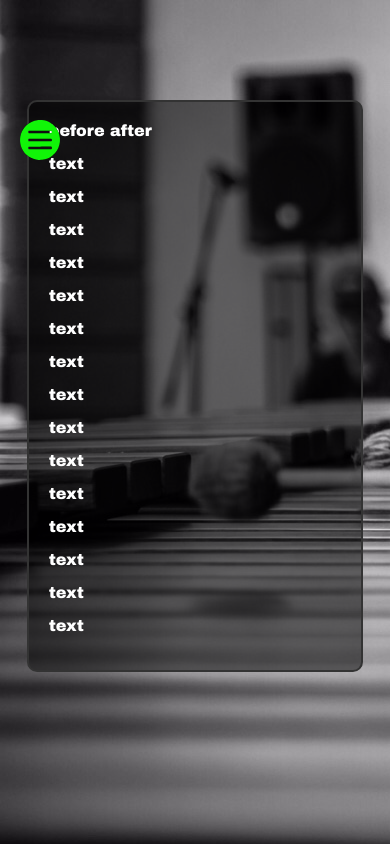
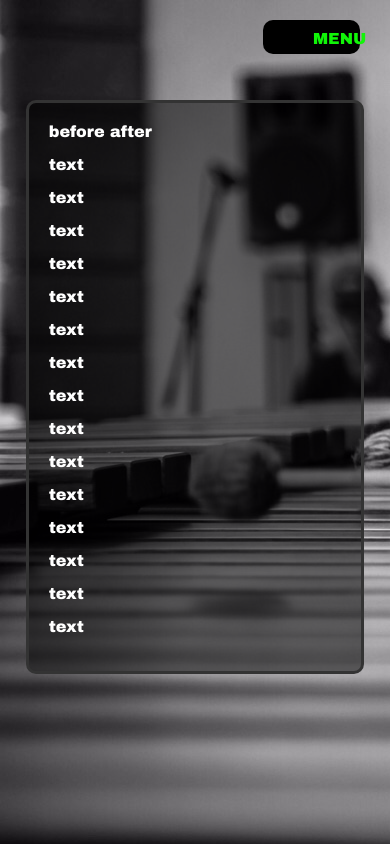
Before and after one commit to schneima/schneima.github.io, a plain HTML site: page index.html in a window 390 px wide. Drawn offline with Linux system fonts and the light colour scheme.

Commit message:
Navi improvements
- background fixed position
- min width navi displayed on right side

```diff
--- a/index.html
+++ b/index.html
@@ -17,11 +17,9 @@
 -->
 
     <nav>
-        <a href="#" id="menu-icon">
-            <img src="images/menu_icon_green.svg"/>
-        </a>
+        <a href="#" id="menu-icon">MENU</a>
         <ul>
-            <li><a href="#" class="current">Home</a></li>
+            <li><a href="#">Home</a></li>
             <li><a href="#">About</a></li>
             <li><a href="#">Work</a></li>
             <li><a href="#">Blog</a></li>
@@ -32,6 +30,8 @@
 
 
     <div id="Content">
+        <div id="TestDiv">
+        </div>
         before
 
         <!--
--- a/style.css
+++ b/style.css
@@ -10,6 +10,7 @@ body
     margin: 0px;
     background-image: url(images/background_player.jpg);
     background-repeat: no-repeat;
+    background-attachment: fixed;
 }
 
 /*
@@ -21,7 +22,7 @@ header
     margin: 0px;
     background-color: #000;
 }
-*/
+
 
 #BackgroundImage
 {
@@ -29,14 +30,16 @@ header
     position: fixed;
     margin-left: auto;
     margin-right: auto;
-    z-index: 1;
 }
+*/
 
 nav
 {
-    float: right;
     padding: 20px;
     color: #11F508;
+    /*
+    background-color:rgba(10,10,10,0.5);
+*/
 }
 
 nav a:visited{
@@ -46,6 +49,9 @@ nav a:visited{
 nav a {
     text-decoration: none;
     color: #11F508;
+    background-color: black;
+    border-radius: 10px;
+    padding: 7px;
 }
 
 nav a:hover
@@ -57,30 +63,20 @@ nav a:hover
 #menu-icon
 {
     display: none;
-    width: 40px;
-    height: 40px;
-    background: #111 url(images/menu_icon_white.svg) center;
+    padding-left: 50px;
+    padding-top: 10px;
+    margin-left: 10px;
 }
-#menu-icon img
-{
-    width: 40px;
+
+ul {
+	list-style: none;
     height: 40px;
 }
 
-ul {
-
-	list-style: none;
-}
-
 li {
-
 	display: inline-block;
 	float: left;
-	padding: 10px
-}
-
-.current {
-	color: #2262AD;
+    margin-left: 10px;
 }
 
 #Content
@@ -88,51 +84,54 @@ li {
     width: 75%;
     padding: 20px;
     max-width: 1000px;
-    border: 2px solid;
+    border: #333 3px solid;
     border-radius: 10px;
-    border-color: #333;
-    margin-top: 100px;
     margin-left: auto;
     margin-right: auto;
     background-color:rgba(0,0,0,0.5);
 }
 
-
 /*MEDIA QUERY*/
 @media only screen and (max-width : 640px) {
 
 	#menu-icon {
-        width: 40px;
-        height: 40px;
 		display: block;
-        background-color: aqua;
-        background: url("images/menu_icon_white.svg");
+        margin-right: 10px;
+        /*
+        background: url("images/menu_icon_green.svg");
+        background-repeat: no-repeat;
+        background-size: 40px;
+        */
     }
 
     nav{
-        float: right;
 		position: fixed;
+        right: 0;
+        top: 0;
+        width: 30%;
     }
 
 	nav ul, nav:active ul {
         position: relative;
 		display: none;
-		padding: 20px;
-		border: 5px solid #444;
-		right: 20px;
-        top: 0px;
-		width: 50%;
-		border-radius: 4px 0 4px 4px;
+
 	}
 
 	nav li {
-		text-align: center;
+		text-align: left;
 		width: 100%;
 		padding: 10px 0;
 		margin: 0;
 	}
-
+    /*
+    nav ul{ display: block;}
+*/
 	nav:hover ul {
 		display: block;
+        position: fixed;
 	}
+
+    #Content{
+        margin-top: 100px;
+    }
 }
```
